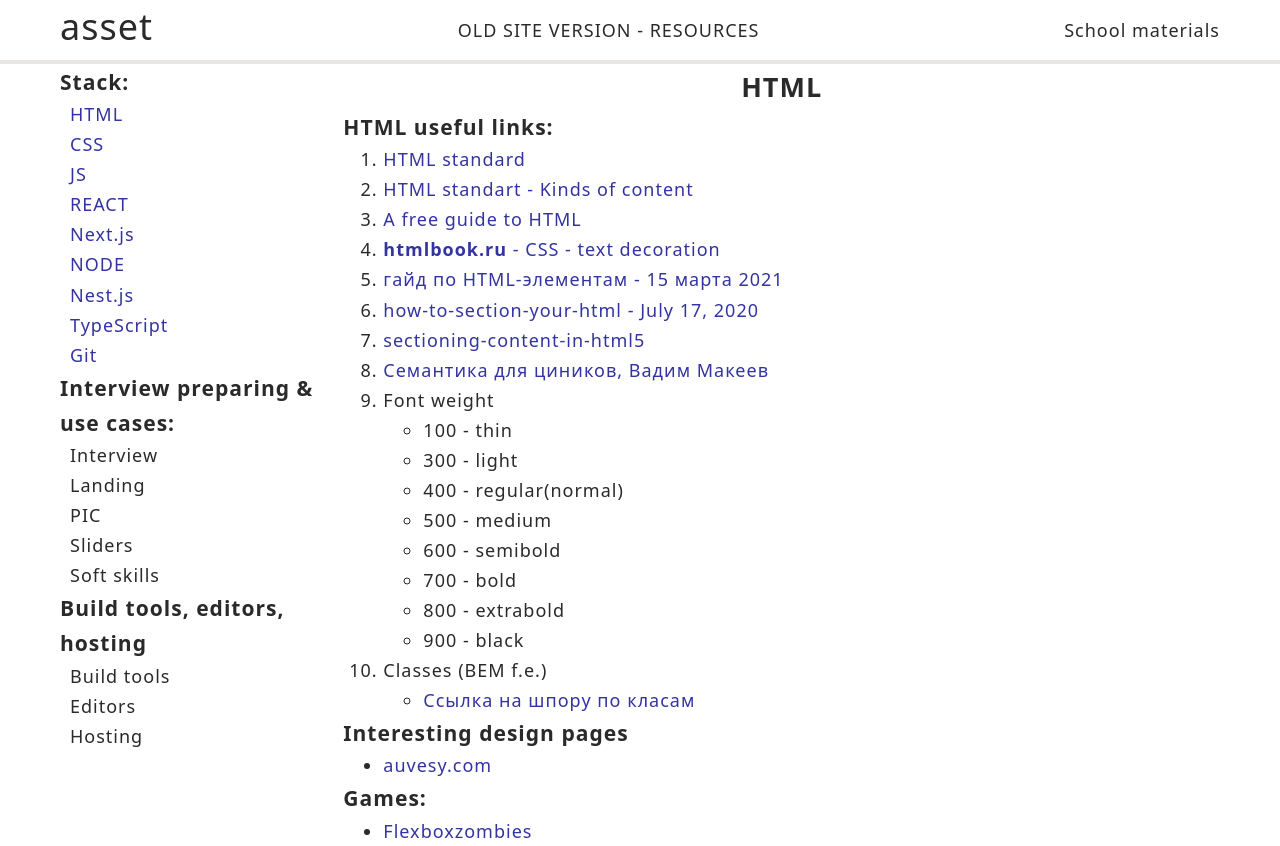
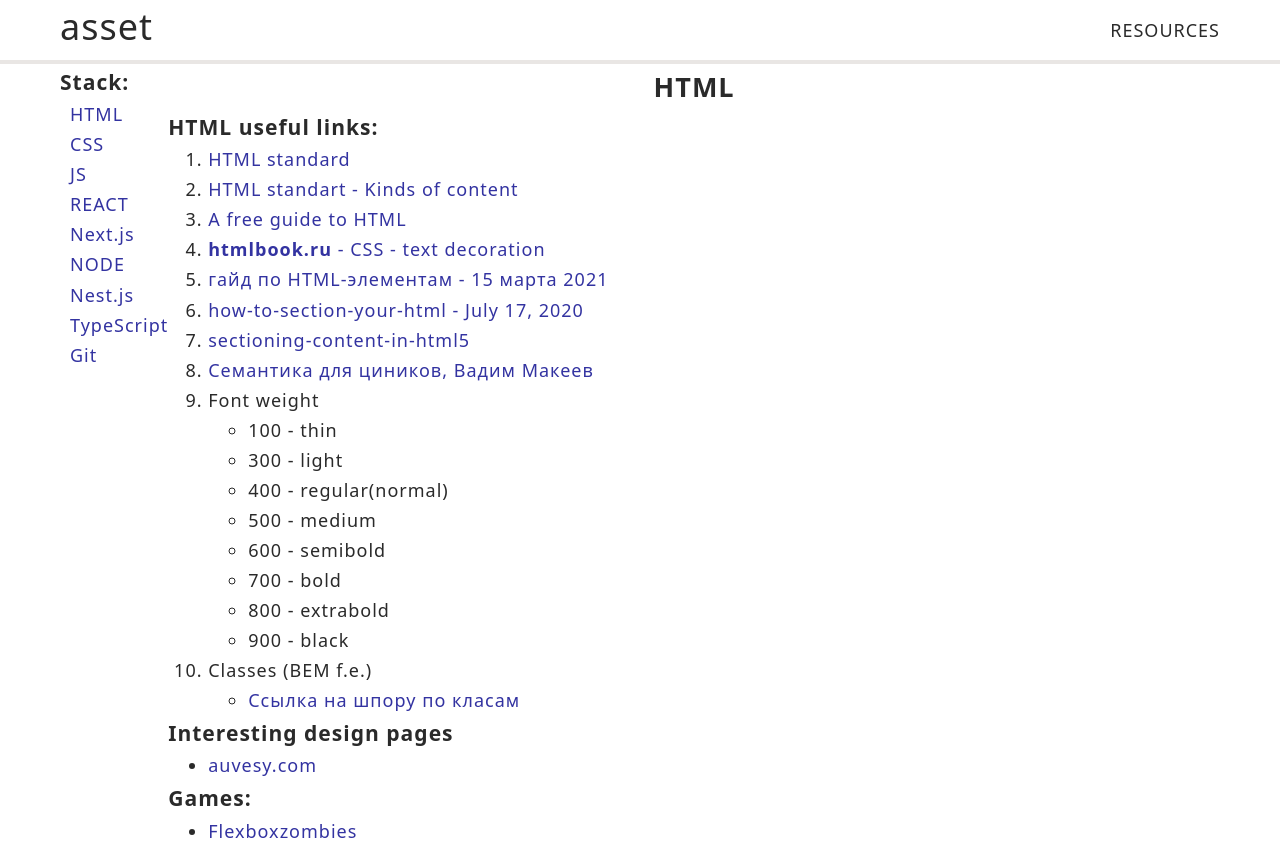
Before and after one commit to torkotiuk/asset, a website built with Parcel: page src/index.html in a window 1280 px wide. Shown: the top 846 px of the page. Built offline with nearby package versions, Linux system fonts and the light colour scheme.

Commit message:
STACK info adding has [Ffinished in this part

```diff
--- a/src/partials/footer.html
+++ b/src/partials/footer.html
@@ -9,10 +9,10 @@
       <span style="margin-left: 10px">&copy; Asset 2022. We appreciate our customers!</span>
     </p>
 
-    <ul class="projects-list list">
+    <!-- <ul class="projects-list list">
       <li><a class="link" href="">My projects</a></li>
       <li><a class="link" href="">Team projects</a></li>
       <li><a class="link" href="">Other educational projects</a></li>
-    </ul>
+    </ul> -->
   </div>
 </footer>
--- a/src/partials/header.html
+++ b/src/partials/header.html
@@ -1,14 +1,10 @@
 <header class="header" id="header">
   <div class="container">
     <nav>
-      <a class="logo" href="">asset</a>
-
-      <a href="https://torkotiuk.github.io/resources/" class="header_main-nav-link"
-        >OLD SITE VERSION - RESOURCES</a
-      >
+      <a class="logo" href="/">asset</a>
 
       <div>
-        <a href="" class="header_main-nav-link">School materials </a>
+        <a href="https://torkotiuk.github.io/resources/" class="header_main-nav-link">RESOURCES</a>
 
         <!-- <ul class="materials-list list">
           <li>
--- a/src/partials/sidebar.html
+++ b/src/partials/sidebar.html
@@ -12,19 +12,19 @@
     <li><a href="#git" class="sidebar-link">Git</a></li>
   </ul>
 
-  <h3>Interview preparing & use cases:</h3>
+  <!-- <h3>Interview preparing & use cases:</h3>
   <ul class="list sidebar-list">
     <li>Interview</li>
     <li>Landing</li>
     <li>PIC</li>
     <li>Sliders</li>
     <li>Soft skills</li>
-  </ul>
+  </ul> -->
 
-  <h3>Build tools, editors, hosting</h3>
+  <!-- <h3>Build tools, editors, hosting</h3>
   <ul class="list sidebar-list">
     <li>Build tools</li>
     <li>Editors</li>
     <li>Hosting</li>
-  </ul>
+  </ul> -->
 </nav>
```
